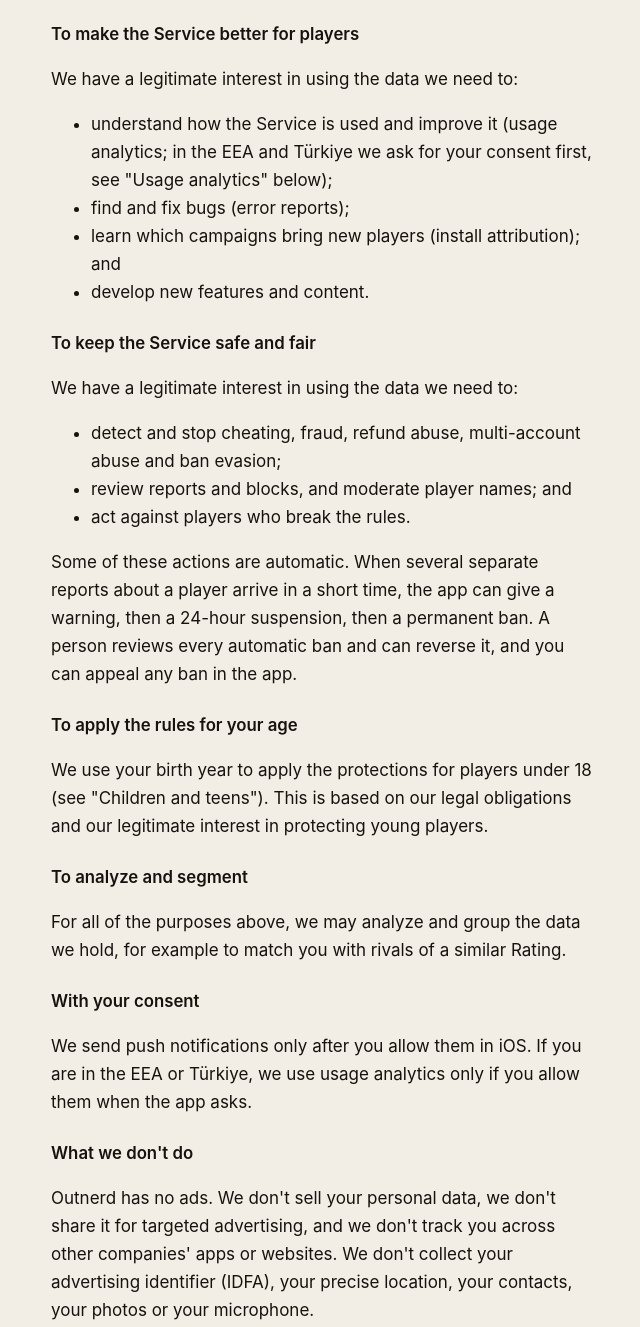
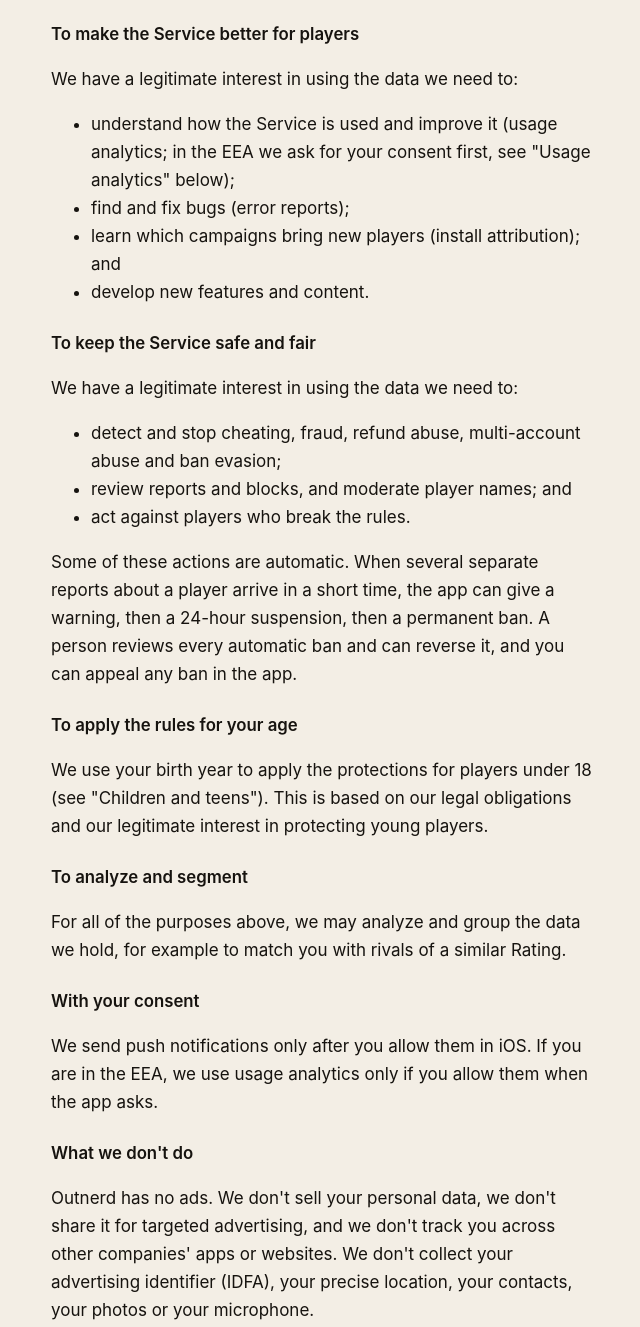
Before and after one commit to kylerezza/gyra-site, a plain HTML site: page docs/outnerd/privacy/index.html in a window 1280 px wide. Shown: the part 2990-4317 px from the top of the page, without its empty margins (317-957 px from the left). Drawn offline with Linux system fonts and the light colour scheme.

Commit message:
Outnerd privacy: the analytics prompt is EEA-only
Co-Authored-By: Claude Opus 5.5 <noreply@anthropic.com>

```diff
--- a/docs/outnerd/privacy/index.html
+++ b/docs/outnerd/privacy/index.html
@@ -44,7 +44,7 @@
 <ul><li>create your account or guest profile and let you play;</li><li>run duels, matchmaking, Ratings, leagues, league packs, challenges and friends;</li><li>verify purchases and deliver Pro and credits, and keep your credit wallet;</li><li>send you notifications about the Service that you have allowed; and</li><li>answer your questions and support requests.</li></ul>
 <h3>To make the Service better for players</h3>
 <p>We have a legitimate interest in using the data we need to:</p>
-<ul><li>understand how the Service is used and improve it (usage analytics; in the EEA and Türkiye we ask for your consent first, see "Usage analytics" below);</li><li>find and fix bugs (error reports);</li><li>learn which campaigns bring new players (install attribution); and</li><li>develop new features and content.</li></ul>
+<ul><li>understand how the Service is used and improve it (usage analytics; in the EEA we ask for your consent first, see "Usage analytics" below);</li><li>find and fix bugs (error reports);</li><li>learn which campaigns bring new players (install attribution); and</li><li>develop new features and content.</li></ul>
 <h3>To keep the Service safe and fair</h3>
 <p>We have a legitimate interest in using the data we need to:</p>
 <ul><li>detect and stop cheating, fraud, refund abuse, multi-account abuse and ban evasion;</li><li>review reports and blocks, and moderate player names; and</li><li>act against players who break the rules.</li></ul>
@@ -54,7 +54,7 @@
 <h3>To analyze and segment</h3>
 <p>For all of the purposes above, we may analyze and group the data we hold, for example to match you with rivals of a similar Rating.</p>
 <h3>With your consent</h3>
-<p>We send push notifications only after you allow them in iOS. If you are in the EEA or Türkiye, we use usage analytics only if you allow them when the app asks.</p>
+<p>We send push notifications only after you allow them in iOS. If you are in the EEA, we use usage analytics only if you allow them when the app asks.</p>
 <h3>What we don't do</h3>
 <p>Outnerd has no ads. We don't sell your personal data, we don't share it for targeted advertising, and we don't track you across other companies' apps or websites. We don't collect your advertising identifier (IDFA), your precise location, your contacts, your photos or your microphone.</p>
 <p>Where the law in your country doesn't let us rely on legitimate interests for something above, we use another lawful basis that it allows, such as your consent.</p>
@@ -73,7 +73,7 @@
 <h3>Push notifications</h3>
 <p>You choose which notifications you get in <strong>Me → Settings → Notifications</strong>, and you can turn them off at any time in iOS Settings.</p>
 <h3>Usage analytics</h3>
-<p>If your App Store country is in the EEA or Türkiye, the app asks before any usage analytics run, with Allow and Don't allow as equal choices, and analytics stay off if you are under 16. Elsewhere, usage analytics are on by default. Everywhere, you can change this at any time in <strong>Me → Settings → Privacy Choices</strong>. Error reports and security data are not covered by this switch, because we need them to keep the Service working and safe.</p>
+<p>If your App Store country is in the EEA, the app asks before any usage analytics run, with Allow and Don't allow as equal choices, and analytics stay off if you are under 16. Elsewhere, usage analytics are on by default. Everywhere, you can change this at any time in <strong>Me → Settings → Privacy Choices</strong>. Error reports and security data are not covered by this switch, because we need them to keep the Service working and safe.</p>
 <h3>Delete your account</h3>
 <p>Go to <strong>Me → Settings → Delete account</strong>. This works for guests too. We delete your profile, game data, recorded duels and analytics events, revoke Outnerd's access to your Apple ID if you signed in with Apple, and delete your customer record at RevenueCat. Credits left in your wallet are lost. Deleting your account does not cancel Pro: Apple bills it, so cancel it in iOS Settings → your name → Subscriptions.</p>
 <h3>Access your data</h3>
```
Also changed, not shown: apps/outnerd/privacy.html (+3 -3 lines).
